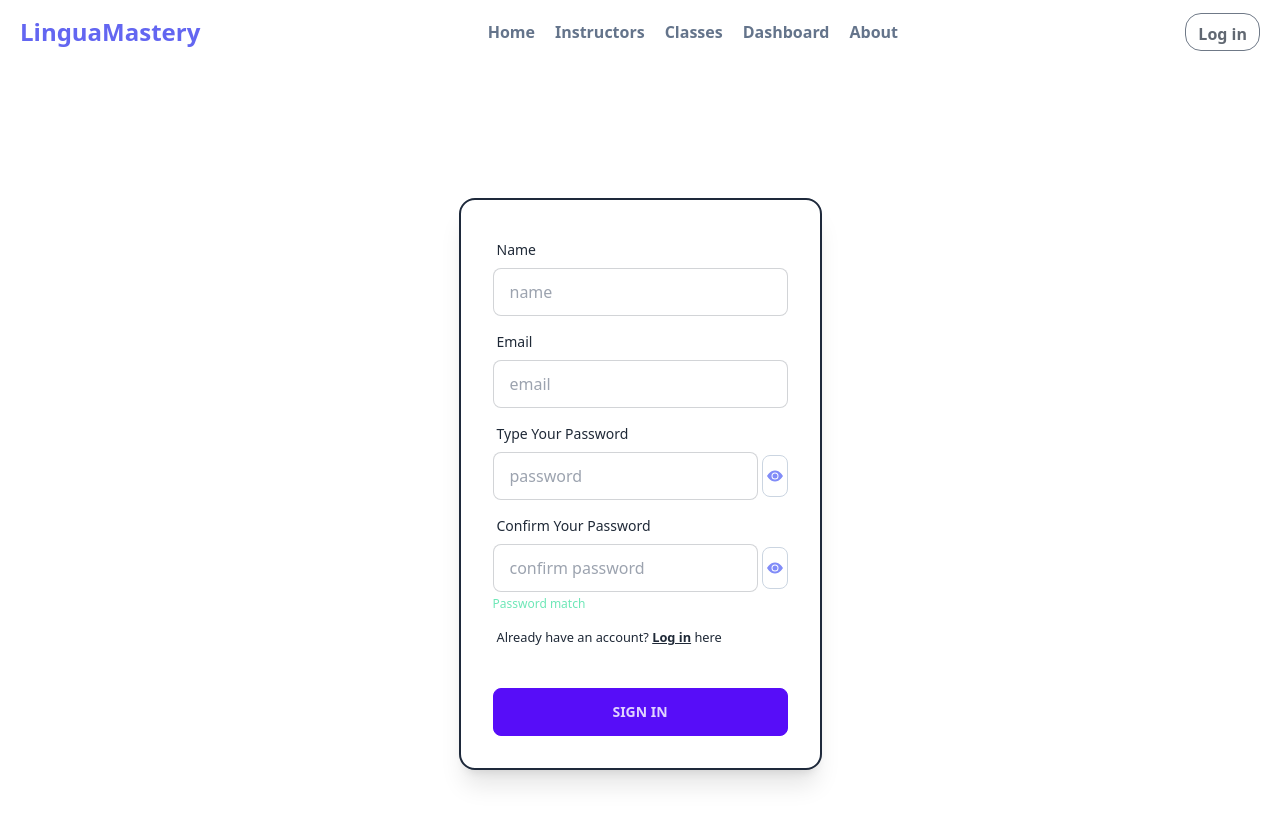
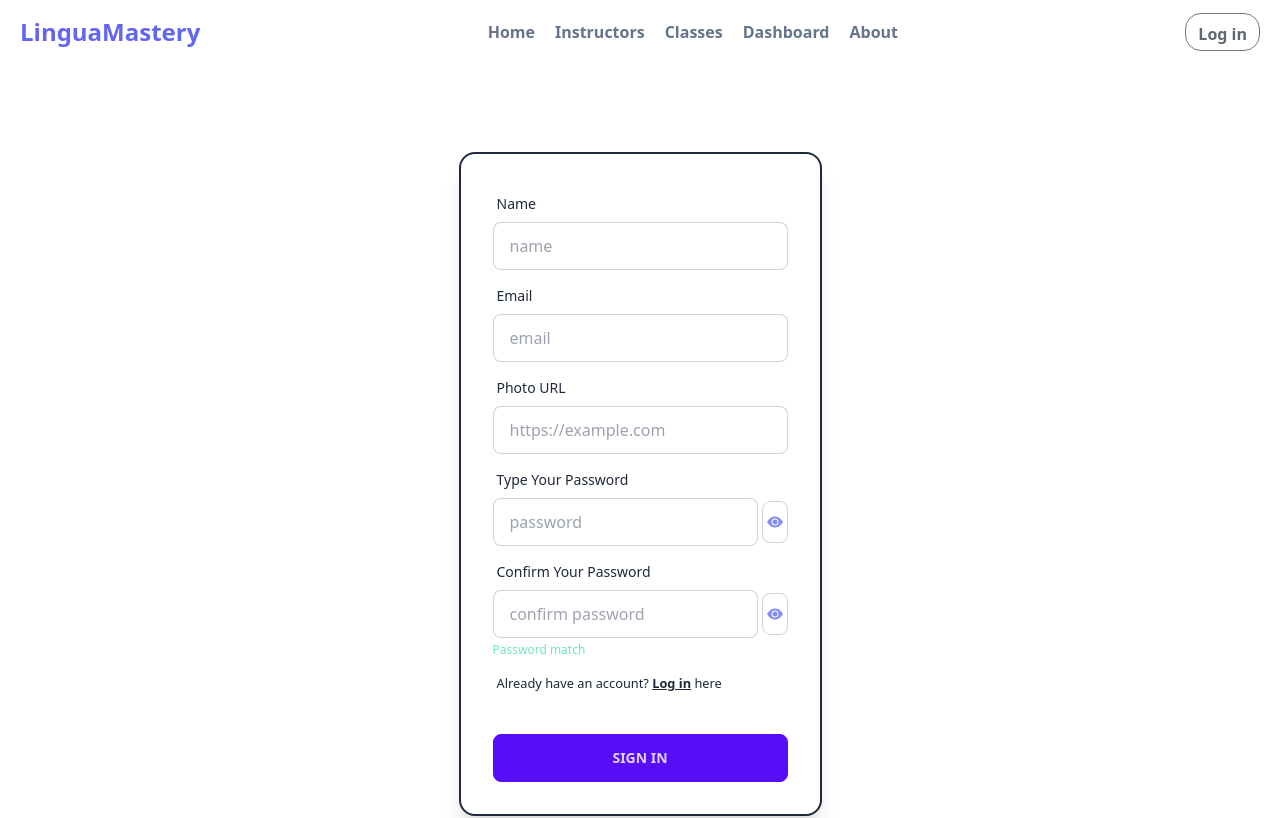
Before and after one commit to abid365/linguamastery-fullstack-project, a React (Vite) app: page /signup in a window 1280 px wide. Shown: the top 818 px of the page. Built offline with nearby package versions, Linux system fonts and the light colour scheme; no server answers.

Commit message:
monor bug fix

```diff
--- a/src/Layouts/SignUp/SignUp.jsx
+++ b/src/Layouts/SignUp/SignUp.jsx
@@ -69,6 +69,23 @@ const SignUp = () => {
                 {errors.email?.type === "required" && (
                   <p className="text-sm pt-2 text-red-400 mt-1">
                     Email is required
+                  </p>
+                )}
+              </div>
+              <div className="form-control">
+                <label className="label">
+                  <span className="label-text">Photo URL</span>
+                </label>
+                <input
+                  type="url"
+                  placeholder="https://example.com"
+                  // name="email"
+                  className="input input-bordered"
+                  {...register("photoURl", { required: true })}
+                />
+                {errors.email?.type === "required" && (
+                  <p className="text-sm pt-2 text-red-400 mt-1">
+                    Photo URL is required
                   </p>
                 )}
               </div>
```
